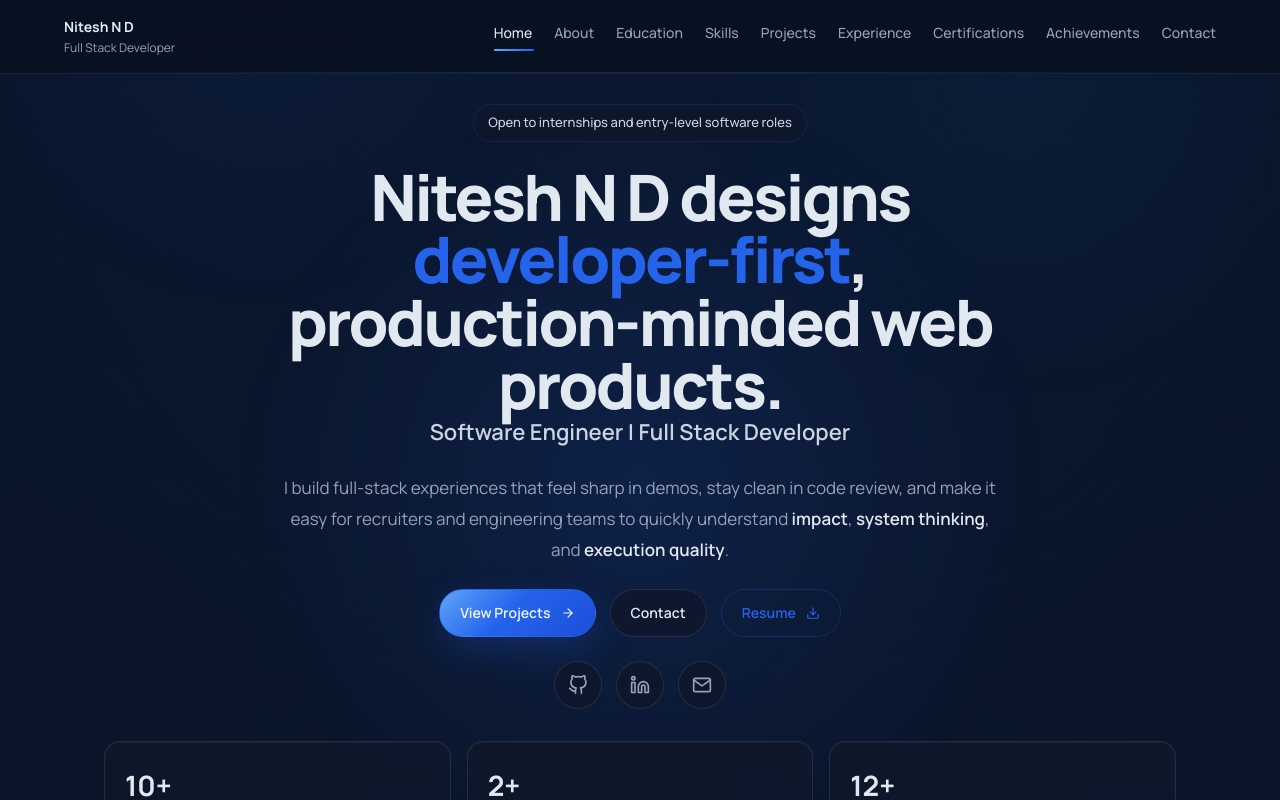
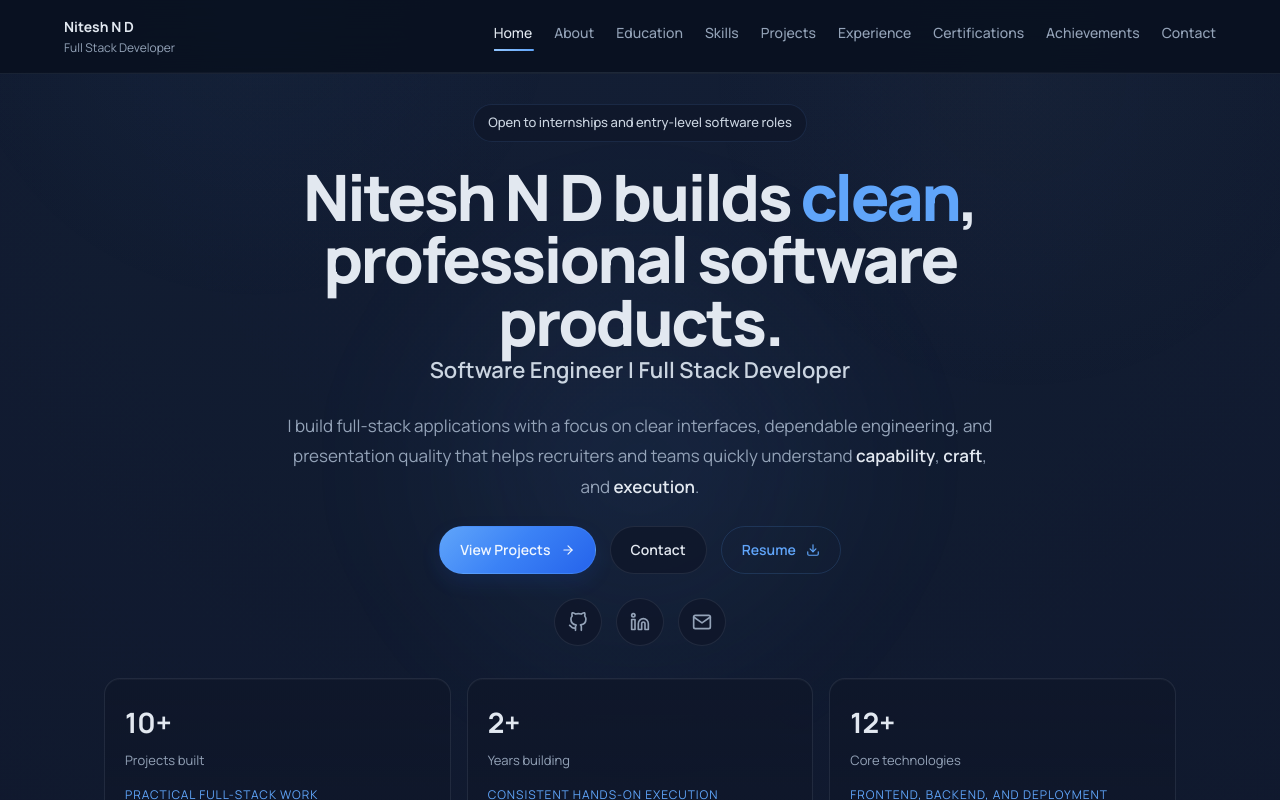
Before and after one commit to Nitesh-N-D/Portfolio, a React (Vite) app in the folder frontend/: page / in a window 1280 px wide. Shown: the top 800 px of the page. Built offline with nearby package versions, Linux system fonts and the light colour scheme.

Commit message:
Backgroun change

```diff
--- a/frontend/src/components/BackgroundGrid.tsx
+++ b/frontend/src/components/BackgroundGrid.tsx
@@ -5,18 +5,18 @@ export default function BackgroundGrid() {
     <div className="background-grid" aria-hidden="true">
       <motion.div
         className="background-grid-orb background-grid-orb-left"
-        animate={{ x: [0, 30, 0], y: [0, 20, 0], opacity: [0.55, 0.75, 0.55] }}
-        transition={{ duration: 14, repeat: Infinity, ease: "easeInOut" }}
+        animate={{ x: [0, 16, 0], y: [0, 10, 0], opacity: [0.36, 0.46, 0.36] }}
+        transition={{ duration: 20, repeat: Infinity, ease: "easeInOut" }}
       />
       <motion.div
         className="background-grid-orb background-grid-orb-right"
-        animate={{ x: [0, -24, 0], y: [0, -18, 0], opacity: [0.5, 0.68, 0.5] }}
-        transition={{ duration: 16, repeat: Infinity, ease: "easeInOut" }}
+        animate={{ x: [0, -14, 0], y: [0, -10, 0], opacity: [0.34, 0.42, 0.34] }}
+        transition={{ duration: 22, repeat: Infinity, ease: "easeInOut" }}
       />
       <motion.div
         className="background-grid-lines"
-        animate={{ backgroundPosition: ["0px 0px", "0px 36px"] }}
-        transition={{ duration: 12, repeat: Infinity, ease: "linear" }}
+        animate={{ backgroundPosition: ["0px 0px", "0px 52px"] }}
+        transition={{ duration: 24, repeat: Infinity, ease: "linear" }}
       />
     </div>
   );
--- a/frontend/src/components/Hero.tsx
+++ b/frontend/src/components/Hero.tsx
@@ -4,7 +4,7 @@ import type { ReactNode } from "react";
 import { profile } from "../data/profile";
 
 const stats = [
-  { value: "10+", label: "Projects built", proof: "Shipped across product and platform work" },
+  { value: "10+", label: "Projects built", proof: "Practical full-stack work" },
   { value: "2+", label: "Years building", proof: "Consistent hands-on execution" },
   { value: "12+", label: "Core technologies", proof: "Frontend, backend, and deployment" }
 ];
@@ -31,16 +31,17 @@ export default function Hero() {
 
             <div>
               <h1 id="hero-title" className="hero-title">
-                {profile.name} designs <span className="hero-title-accent">developer-first</span>,
-                production-minded web products.
+                {profile.name} builds <span className="hero-title-accent">clean</span>,
+                professional software products.
               </h1>
               <p className="hero-role">{profile.title}</p>
             </div>
 
             <p className="hero-description">
-              I build full-stack experiences that feel sharp in demos, stay clean in code review,
-              and make it easy for recruiters and engineering teams to quickly understand
-              <strong> impact</strong>, <strong>system thinking</strong>, and <strong>execution quality</strong>.
+              I build full-stack applications with a focus on clear interfaces, dependable
+              engineering, and presentation quality that helps recruiters and teams quickly
+              understand <strong>capability</strong>, <strong>craft</strong>, and
+              <strong> execution</strong>.
             </p>
 
             <div className="hero-actions" aria-label="Primary actions">
--- a/frontend/src/styles/main.css
+++ b/frontend/src/styles/main.css
@@ -1,20 +1,20 @@
 @import url("https://fonts.googleapis.com/css2?family=Manrope:wght@400;500;600;700;800&display=swap");
 
 :root {
-  --bg: #09111f;
-  --bg-elevated: #0f172a;
-  --card: rgba(15, 23, 42, 0.78);
-  --card-strong: rgba(15, 23, 42, 0.92);
-  --border: rgba(148, 163, 184, 0.16);
-  --border-strong: rgba(37, 99, 235, 0.4);
-  --primary: #2563eb;
-  --primary-soft: rgba(37, 99, 235, 0.1);
+  --bg: #0b1120;
+  --bg-elevated: #111827;
+  --card: rgba(15, 23, 42, 0.82);
+  --card-strong: rgba(15, 23, 42, 0.94);
+  --border: rgba(148, 163, 184, 0.14);
+  --border-strong: rgba(96, 165, 250, 0.22);
+  --primary: #60a5fa;
+  --primary-soft: rgba(96, 165, 250, 0.08);
   --text: #e2e8f0;
   --muted: #94a3b8;
   --muted-strong: #cbd5e1;
   --success: #22c55e;
-  --shadow-lg: 0 28px 80px rgba(2, 6, 23, 0.42);
-  --shadow-glow: 0 16px 44px rgba(37, 99, 235, 0.14);
+  --shadow-lg: 0 18px 48px rgba(2, 6, 23, 0.26);
+  --shadow-glow: 0 10px 26px rgba(96, 165, 250, 0.08);
   --radius-sm: 12px;
   --radius-md: 16px;
   --radius-lg: 24px;
@@ -35,8 +35,8 @@
   font-weight: 400;
   color: var(--text);
   background:
-    radial-gradient(circle at top, rgba(37, 99, 235, 0.08), transparent 34%),
-    linear-gradient(180deg, #08101d 0%, #0a1221 48%, #08101d 100%);
+    radial-gradient(circle at top, rgba(96, 165, 250, 0.04), transparent 32%),
+    linear-gradient(180deg, #0f172a 0%, #020617 60%, #020617 100%);
   font-synthesis: none;
   text-rendering: optimizeLegibility;
   -webkit-font-smoothing: antialiased;
@@ -65,8 +65,8 @@ html {
 body {
   margin: 0;
   background:
-    radial-gradient(circle at top center, rgba(37, 99, 235, 0.09), transparent 32%),
-    linear-gradient(180deg, #08101d 0%, #0b1220 50%, #08101d 100%);
+    radial-gradient(circle at top center, rgba(96, 165, 250, 0.05), transparent 30%),
+    linear-gradient(180deg, #0f172a 0%, #020617 60%, #020617 100%);
   color: var(--text);
 }
 
@@ -113,8 +113,8 @@ button {
   position: fixed;
   inset: 0;
   background:
-    radial-gradient(circle at 20% 0%, rgba(37, 99, 235, 0.06), transparent 24%),
-    radial-gradient(circle at 80% 10%, rgba(14, 165, 233, 0.05), transparent 26%);
+    radial-gradient(circle at 20% 0%, rgba(96, 165, 250, 0.035), transparent 24%),
+    radial-gradient(circle at 80% 10%, rgba(148, 163, 184, 0.03), transparent 26%);
   pointer-events: none;
   z-index: -1;
 }
@@ -130,18 +130,18 @@ button {
 .background-grid-lines {
   position: absolute;
   inset: 0;
-  opacity: 0.7;
+  opacity: 0.42;
   background-image:
-    linear-gradient(rgba(148, 163, 184, 0.08) 1px, transparent 1px),
-    linear-gradient(90deg, rgba(148, 163, 184, 0.08) 1px, transparent 1px);
-  background-size: 36px 36px;
+    linear-gradient(rgba(148, 163, 184, 0.06) 1px, transparent 1px),
+    linear-gradient(90deg, rgba(148, 163, 184, 0.06) 1px, transparent 1px);
+  background-size: 52px 52px;
   mask-image: linear-gradient(180deg, rgba(15, 23, 42, 0.78), rgba(15, 23, 42, 0.18));
 }
 
 .background-grid-orb {
   position: absolute;
   border-radius: 999px;
-  filter: blur(36px);
+  filter: blur(58px);
 }
 
 .background-grid-orb-left {
@@ -149,7 +149,7 @@ button {
   left: -80px;
   width: 360px;
   height: 360px;
-  background: rgba(14, 165, 233, 0.12);
+  background: rgba(96, 165, 250, 0.06);
 }
 
 .background-grid-orb-right {
@@ -157,7 +157,7 @@ button {
   right: -120px;
   width: 420px;
   height: 420px;
-  background: rgba(37, 99, 235, 0.1);
+  background: rgba(148, 163, 184, 0.05);
 }
 
 .section {
@@ -208,10 +208,10 @@ button {
 
 .card {
   position: relative;
-  background: linear-gradient(180deg, rgba(15, 23, 42, 0.94), rgba(15, 23, 42, 0.82));
+  background: linear-gradient(180deg, rgba(15, 23, 42, 0.92), rgba(15, 23, 42, 0.86));
   border: 1px solid var(--border);
   border-radius: var(--radius-md);
-  box-shadow: inset 0 1px 0 rgba(255, 255, 255, 0.04);
+  box-shadow: inset 0 1px 0 rgba(255, 255, 255, 0.03);
   transition:
     transform 0.25s ease,
     border-color 0.25s ease,
@@ -220,7 +220,7 @@ button {
 }
 
 .card:hover {
-  transform: translateY(-6px);
+  transform: translateY(-4px);
   border-color: var(--border-strong);
   box-shadow: var(--shadow-lg), var(--shadow-glow);
 }
@@ -249,10 +249,10 @@ button {
 }
 
 .chip:hover {
-  background: rgba(37, 99, 235, 0.08);
-  border-color: rgba(37, 99, 235, 0.28);
+  background: rgba(96, 165, 250, 0.05);
+  border-color: rgba(96, 165, 250, 0.18);
   color: var(--text);
-  transform: translateY(-2px);
+  transform: translateY(-1px);
 }
 
 .btn,
@@ -277,15 +277,15 @@ button {
 }
 
 .btn {
-  background: linear-gradient(135deg, #60a5fa 0%, #2563eb 45%, #1d4ed8 100%);
+  background: linear-gradient(135deg, #60a5fa 0%, #3b82f6 48%, #2563eb 100%);
   color: #eff6ff;
-  border: 1px solid rgba(37, 99, 235, 0.45);
-  box-shadow: 0 14px 36px rgba(37, 99, 235, 0.22);
+  border: 1px solid rgba(96, 165, 250, 0.24);
+  box-shadow: 0 8px 20px rgba(37, 99, 235, 0.12);
 }
 
 .btn:hover {
-  transform: translateY(-2px);
-  box-shadow: 0 20px 44px rgba(37, 99, 235, 0.3);
+  transform: translateY(-1px);
+  box-shadow: 0 12px 26px rgba(37, 99, 235, 0.16);
 }
 
 .btn-outline {
@@ -296,7 +296,7 @@ button {
 
 .btn-outline:hover,
 .btn-ghost:hover {
-  transform: translateY(-2px);
+  transform: translateY(-1px);
   border-color: var(--border-strong);
   box-shadow: var(--shadow-glow);
 }
@@ -304,7 +304,7 @@ button {
 .btn-ghost {
   background: transparent;
   color: var(--primary);
-  border: 1px solid rgba(37, 99, 235, 0.25);
+  border: 1px solid rgba(96, 165, 250, 0.16);
 }
 
 .hero-section {
@@ -327,13 +327,13 @@ button {
 .hero-glow {
   position: absolute;
   inset: 50% auto auto 50%;
-  width: min(78vw, 760px);
-  height: min(78vw, 760px);
+  width: min(70vw, 560px);
+  height: min(70vw, 560px);
   transform: translate(-50%, -50%);
   border-radius: 999px;
-  background: radial-gradient(circle at center, rgba(37, 99, 235, 0.14), transparent 70%);
-  filter: blur(20px);
-  animation: heroFloat 10s ease-in-out infinite;
+  background: radial-gradient(circle at center, rgba(96, 165, 250, 0.08), transparent 72%);
+  filter: blur(48px);
+  animation: heroFloat 12s ease-in-out infinite;
   pointer-events: none;
 }
 
@@ -359,9 +359,9 @@ button {
   gap: 8px;
   width: fit-content;
   padding: 8px 14px;
-  border: 1px solid rgba(37, 99, 235, 0.18);
+  border: 1px solid rgba(96, 165, 250, 0.12);
   border-radius: 999px;
-  background: rgba(15, 23, 42, 0.76);
+  background: rgba(15, 23, 42, 0.8);
   color: var(--muted-strong);
   font-size: 13px;
   font-weight: 500;
@@ -410,7 +410,7 @@ button {
   text-align: left;
   background:
     linear-gradient(180deg, rgba(15, 23, 42, 0.96), rgba(15, 23, 42, 0.84)),
-    radial-gradient(circle at top right, rgba(37, 99, 235, 0.08), transparent 40%);
+    radial-gradient(circle at top right, rgba(96, 165, 250, 0.04), transparent 40%);
 }
 
 .hero-stat-value {
@@ -468,7 +468,7 @@ button {
 }
 
 .hero-social:hover {
-  transform: translateY(-3px);
+  transform: translateY(-2px);
   color: var(--text);
   border-color: var(--border-strong);
   box-shadow: var(--shadow-glow);
@@ -480,7 +480,7 @@ button {
   z-index: 1000;
   padding: 16px clamp(16px, 5vw, 6%);
   backdrop-filter: blur(18px);
-  background: rgba(9, 17, 31, 0.82);
+  background: rgba(9, 17, 31, 0.88);
   border-bottom: 1px solid rgba(148, 163, 184, 0.12);
 }
 
@@ -489,7 +489,7 @@ button {
   position: absolute;
   inset: auto 0 0;
   height: 1px;
-  background: linear-gradient(90deg, transparent, rgba(37, 99, 235, 0.32), transparent);
+  background: linear-gradient(90deg, transparent, rgba(148, 163, 184, 0.16), transparent);
 }
 
 .premium-nav-shell {
@@ -561,7 +561,7 @@ button {
   bottom: 0;
   height: 2px;
   border-radius: 999px;
-  background: linear-gradient(90deg, #60a5fa, #2563eb);
+  background: linear-gradient(90deg, #93c5fd, #60a5fa);
 }
 
 .menu-btn {
@@ -581,7 +581,7 @@ button {
   transform: translateX(-50%);
   width: min(calc(100% - 24px), 520px);
   padding: 12px;
-  border: 1px solid rgba(37, 99, 235, 0.14);
+  border: 1px solid rgba(148, 163, 184, 0.14);
   border-radius: 20px;
   background: rgba(9, 17, 31, 0.96);
   backdrop-filter: blur(18px);
@@ -599,7 +599,7 @@ button {
 }
 
 .mobile-link.is-active {
-  background: rgba(37, 99, 235, 0.08);
+  background: rgba(96, 165, 250, 0.06);
   color: var(--text);
 }
 
@@ -691,7 +691,7 @@ button {
   bottom: 6px;
   left: 6px;
   width: 2px;
-  background: linear-gradient(180deg, rgba(37, 99, 235, 0.35), rgba(148, 163, 184, 0.4));
+  background: linear-gradient(180deg, rgba(96, 165, 250, 0.22), rgba(148, 163, 184, 0.3));
 }
 
 .timeline-item {
@@ -706,7 +706,7 @@ button {
   height: 14px;
   border-radius: 999px;
   background: var(--primary);
-  box-shadow: 0 0 0 6px rgba(37, 99, 235, 0.12);
+  box-shadow: 0 0 0 5px rgba(96, 165, 250, 0.08);
 }
 
 .timeline-card {
@@ -826,7 +826,7 @@ button {
   gap: 8px;
   padding: 14px 16px;
   border-bottom: 1px solid rgba(148, 163, 184, 0.18);
-  background: rgba(15, 23, 42, 0.9);
+  background: rgba(15, 23, 42, 0.92);
 }
 
 .project-code-header p {
@@ -866,7 +866,7 @@ button {
   content: "";
   position: absolute;
   inset: 0;
-  background: radial-gradient(circle at 20% 0%, rgba(37, 99, 235, 0.12), transparent 38%);
+  background: radial-gradient(circle at 20% 0%, rgba(96, 165, 250, 0.06), transparent 42%);
   opacity: 0;
   transition: opacity 0.25s ease;
   pointer-events: none;
@@ -931,7 +931,7 @@ button {
   gap: 8px;
   padding: 6px 12px;
   border-radius: 999px;
-  background: rgba(37, 99, 235, 0.1);
+  background: rgba(96, 165, 250, 0.08);
   color: var(--primary);
   font-size: 11px;
   letter-spacing: 0.08em;
@@ -1000,13 +1000,13 @@ button {
 }
 
 .link-button:hover {
-  transform: translateY(-2px);
+  transform: translateY(-1px);
   border-color: var(--border-strong);
-  background: rgba(37, 99, 235, 0.08);
+  background: rgba(96, 165, 250, 0.05);
 }
 
 .link-button-primary {
-  border-color: rgba(37, 99, 235, 0.32);
+  border-color: rgba(96, 165, 250, 0.2);
   color: var(--primary);
 }
 
@@ -1048,8 +1048,8 @@ button {
   position: absolute;
   inset: 0;
   background:
-    linear-gradient(135deg, rgba(37, 99, 235, 0.08), transparent 46%),
-    radial-gradient(circle at top right, rgba(14, 165, 233, 0.08), transparent 30%);
+    linear-gradient(135deg, rgba(96, 165, 250, 0.04), transparent 46%),
+    radial-gradient(circle at top right, rgba(148, 163, 184, 0.04), transparent 30%);
   pointer-events: none;
 }
 
@@ -1108,7 +1108,7 @@ button {
 }
 
 .featured-pill {
-  background: rgba(37, 99, 235, 0.12);
+  background: rgba(96, 165, 250, 0.08);
   color: var(--primary);
 }
 
@@ -1134,8 +1134,8 @@ button {
   display: inline-flex;
   align-items: center;
   justify-content: center;
-  border: 1px solid rgba(37, 99, 235, 0.15);
-  background: rgba(37, 99, 235, 0.08);
+  border: 1px solid rgba(96, 165, 250, 0.12);
+  background: rgba(96, 165, 250, 0.06);
   color: var(--primary);
   flex-shrink: 0;
 }
@@ -1191,7 +1191,7 @@ button {
 
 .form-field:focus {
   border-color: var(--border-strong);
-  box-shadow: 0 0 0 4px rgba(37, 99, 235, 0.08);
+  box-shadow: 0 0 0 4px rgba(96, 165, 250, 0.06);
   outline: none;
 }
 
@@ -1264,18 +1264,18 @@ textarea.form-field {
 }
 
 .footer-link:hover {
-  transform: translateY(-2px);
+  transform: translateY(-1px);
   color: var(--text);
   border-color: var(--border-strong);
-  background: rgba(37, 99, 235, 0.08);
+  background: rgba(96, 165, 250, 0.05);
 }
 
 .page-loader {
   position: fixed;
   inset: 0;
   background:
-    radial-gradient(circle at top, rgba(37, 99, 235, 0.08), transparent 32%),
-    linear-gradient(180deg, #08101d 0%, #0b1220 100%);
+    radial-gradient(circle at top, rgba(96, 165, 250, 0.04), transparent 32%),
+    linear-gradient(180deg, #0f172a 0%, #020617 100%);
   display: flex;
   flex-direction: column;
   align-items: center;
@@ -1316,7 +1316,7 @@ textarea.form-field {
   }
 
   50% {
-    transform: translate(-50%, -52%) scale(1.05);
+    transform: translate(-50%, -51%) scale(1.02);
   }
 }
 
```
Also changed, not shown: frontend/src/data/experience.ts (+4 -4 lines).
